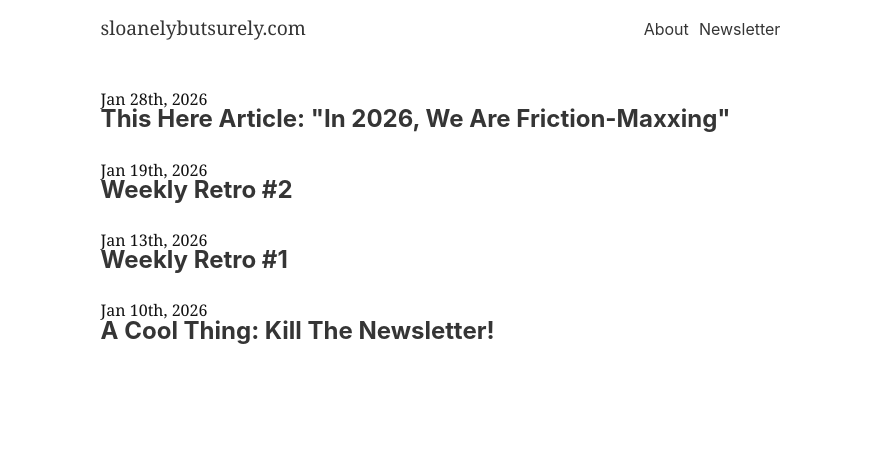
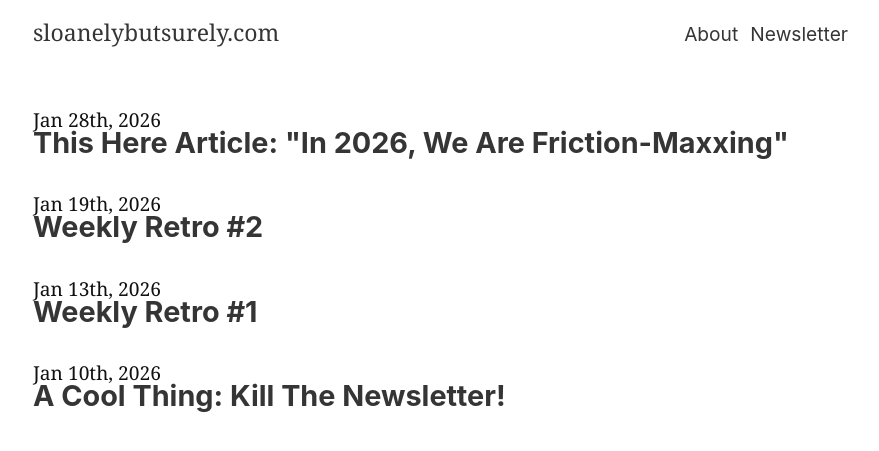
Before and after one commit to sloanelybutsurely/www, a Jekyll site: the page built from index.html, in a window 1280 px wide. Shown: the top 451 px of the page, without its empty margins (192-1071 px from the left). Built offline with Jekyll 4.4.1, drawn with Linux system fonts in a browser that asks for light colours.

Commit message:
increase font-size

```diff
--- a/_sass/main.css
+++ b/_sass/main.css
@@ -7,6 +7,7 @@
   --serif-font: ui-serif, Georgia, Cambria, "Times New Roman", Times, serif;
   --mono-font: Consolas, Menlo, Monaco, "Andale Mono", "Ubuntu Mono", monospace;
 
+  --font-size: 1.2em;
   --line-height: 1.2rem;
 
   /* Sizes */
@@ -38,6 +39,7 @@ progress {
 }
 
 html {
+  font-size: var(--font-size);
   font-family: var(--serif-font);
   line-height: var(--line-height);
   color: var(--text-color);
```
